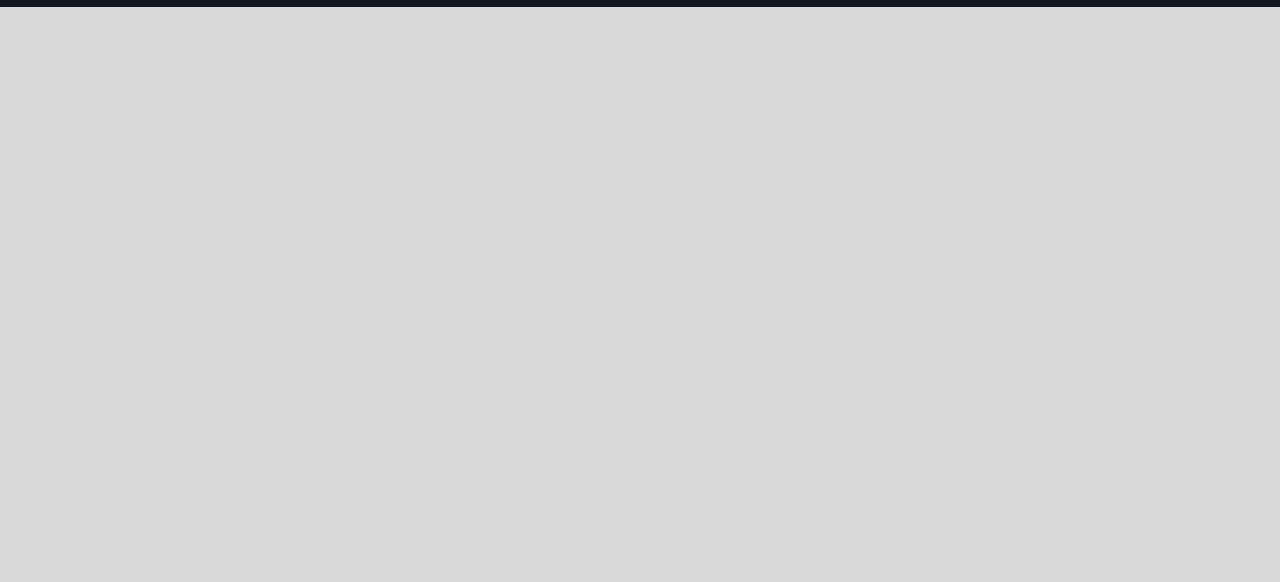
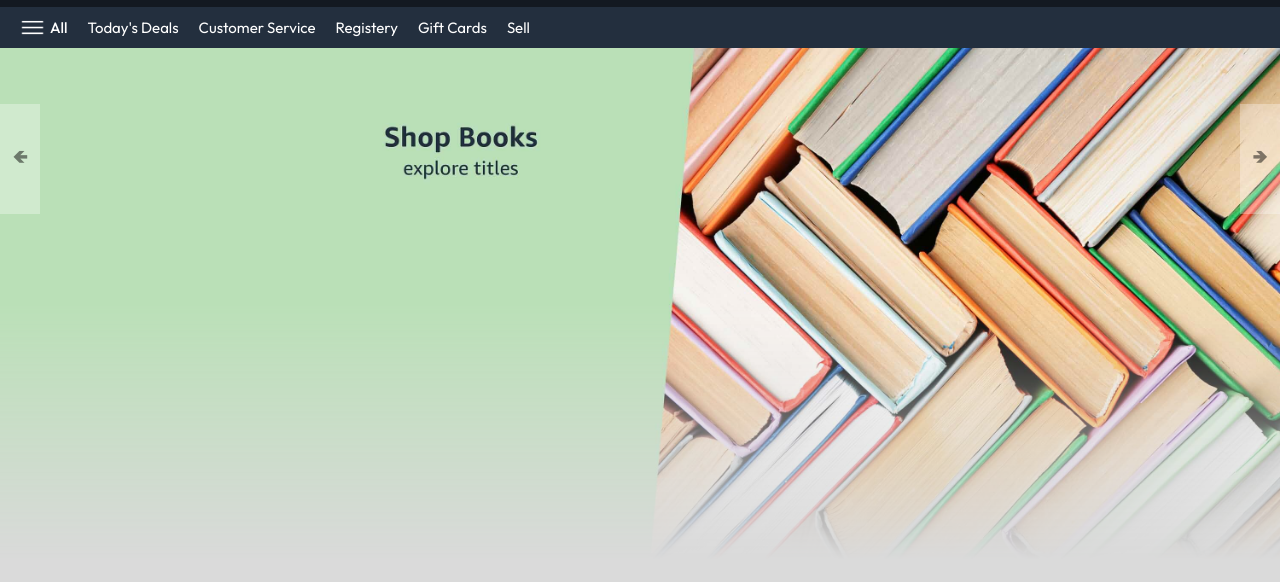
Before and after one commit to kamruzzamanBappy/amazon_clone, a plain HTML site: page index.html in a window 1280 px wide. Shown: the part 56-638 px from the top of the page. Drawn offline with Linux system fonts and the light colour scheme.

Commit message:
Add files via upload

```diff
--- a/index.html
+++ b/index.html
@@ -52,5 +52,32 @@
         <h4>Cart</h4>
       </a>
     </nav>
+
+    <div class="nav-bottom">
+      <div>
+        <img src="./assets/menu_icon.png" width="25px" alt="" />
+        <p>All</p>
+      </div>
+      <p>Today's Deals</p>
+      <p>Customer Service</p>
+      <p>Registery</p>
+      <p>Gift Cards</p>
+      <p>Sell</p>
+    </div>
+
+    <!--Slider-->
+    <div class="header-slider">
+      <a href="#" class="control_prev">&#129144</a>
+      <a href="#" class="control_next">&#129146</a>
+      <ul>
+        <img src="./assets/header1.jpg" class="header-img" alt="" />
+        <img src="./assets/header2.jpg" class="header-img" alt="" />
+        <img src="./assets/header3.jpg" class="header-img" alt="" />
+        <img src="./assets/header4.jpg" class="header-img" alt="" />
+        <img src="./assets/header5.jpg" class="header-img" alt="" />
+        <img src="./assets/header6.jpg" class="header-img" alt="" />
+      </ul>
+    </div>
+    <script src="script.js"></script>
   </body>
 </html>
--- /dev/null
+++ b/script.js
@@ -0,0 +1,28 @@
+const imgs = document.querySelectorAll('.header-slider ul img');
+const prev_btn = document.querySelector('.control_prev');
+const next_btn = document.querySelector('.control_next');
+let n = 0;
+function changeSlide(){
+    for(let i=0; i<imgs.length;i++){
+        imgs[i].style.display = 'none'
+    }
+         imgs[n].style.display = 'block'
+}
+changeSlide();
+prev_btn.addEventListener('click',(e)=>{
+    if(n>0){
+        n--;
+    }
+    else{
+        n=imgs.length - 1;
+    }
+    changeSlide();
+})
+next_btn.addEventListener('click',(e)=>{
+    if(n<imgs.length-1){
+        n++;
+    }
+    else{
+        n=0;
+    }
+    changeSlide();})
--- a/style.css
+++ b/style.css
@@ -83,3 +83,44 @@ nav {
   align-items: center;
   margin: 0px 15px;
 }
+.nav-bottom {
+  display: flex;
+  align-items: center;
+  gap: 20px;
+  padding: 8px 20px;
+  background: #232f3e;
+  color: #fff;
+  font-size: 15px;
+}
+.nav-bottom div {
+  display: flex;
+  align-items: center;
+  gap: 5px;
+  font-weight: 500;
+}
+.header-slider ul {
+  display: flex;
+  overflow-y: hidden;
+}
+.header-img {
+  max-width: 100%;
+  mask-image: linear-gradient(to bottom, #000000 50%, transparent 100%);
+}
+.header-slider a {
+  position: absolute;
+}
+.header-slider a {
+  position: absolute;
+  top: 20%;
+  z-index: 1;
+  padding: 5vh 1vw;
+  background: #ffffff4f;
+  color: #0000007b;
+  text-decoration: none;
+  font-weight: 600;
+  font-size: 18px;
+  cursor: pointer;
+}
+.control_next {
+  right: 0;
+}
```
